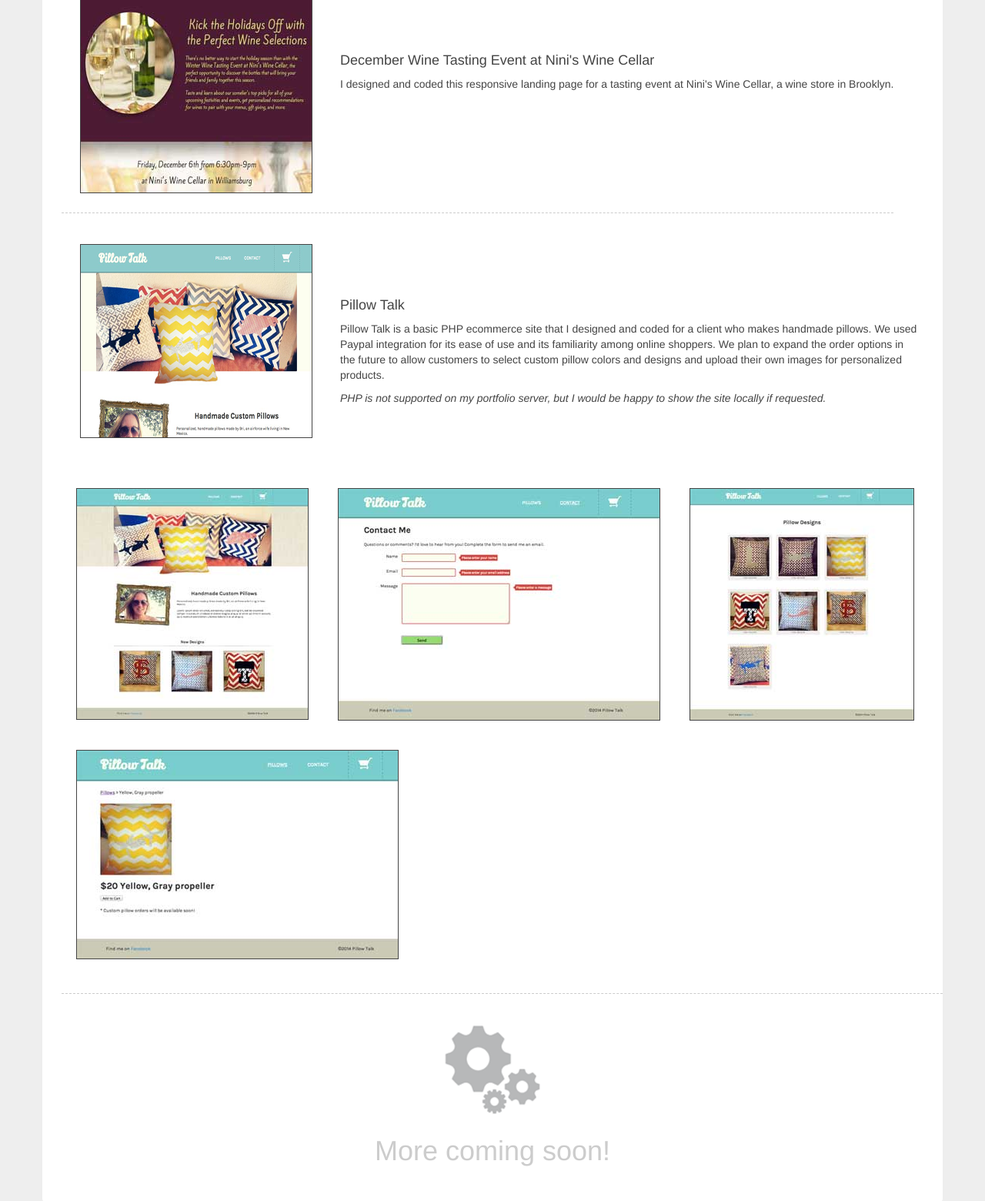
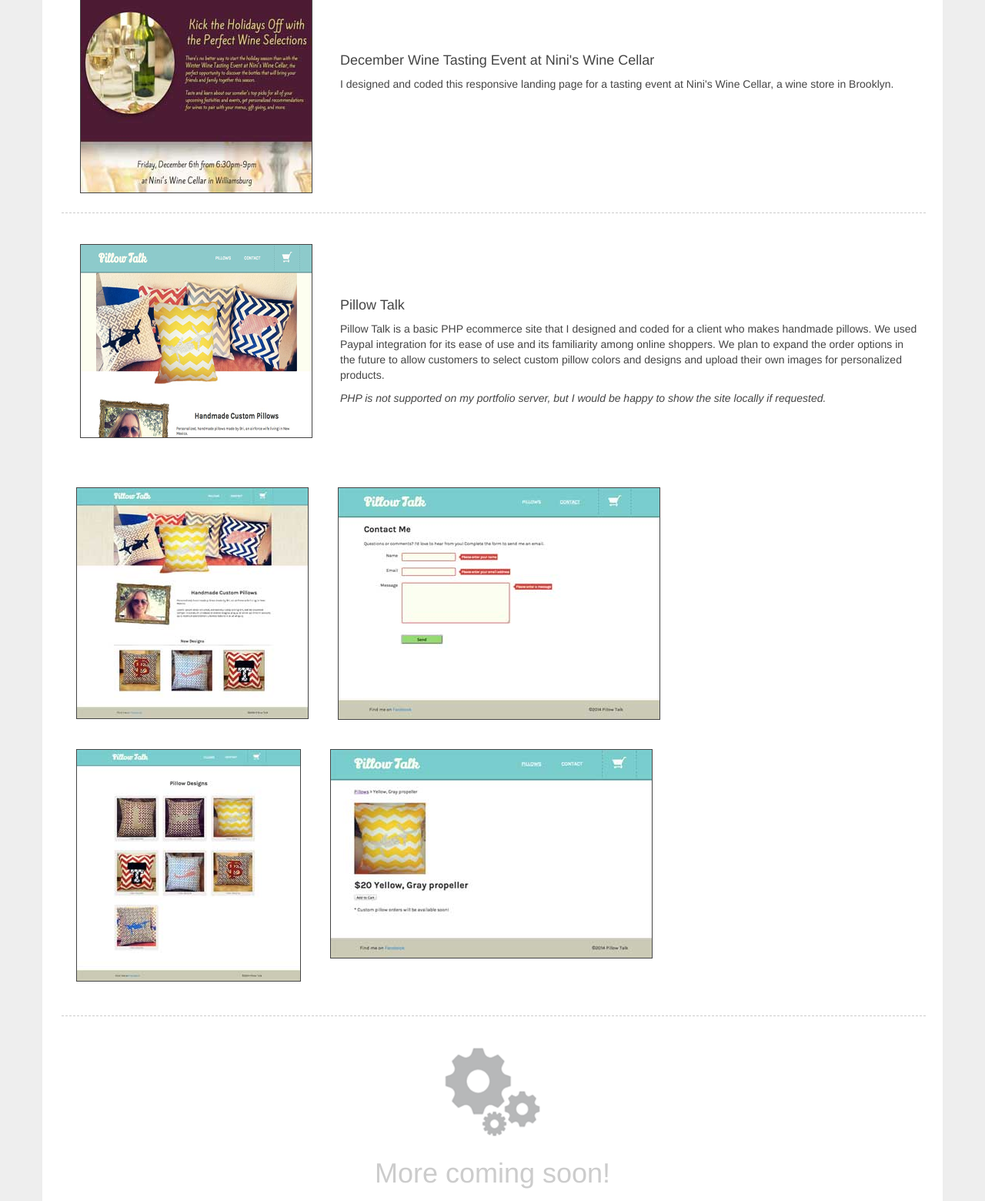
Before and after one commit to JenniferCalloway/jennifercalloway.github.io, a PHP site: page /mysite/Portfolio/professionalprojects.html in a window 1280 px wide. Shown: the part 187-1747 px from the top of the page at 77% size. Run offline with PHP 8.4, Linux system fonts and the light colour scheme; some libraries are stand-ins or nearby versions.

Commit message:
fixed dashed border issue

```diff
--- a/mysite/Portfolio/portfolio.css
+++ b/mysite/Portfolio/portfolio.css
@@ -57,6 +57,7 @@
 	float: left;
 	padding-bottom: 25px;
 	margin-left: 25px;
+	width: 96%;
 
 }
 
```
